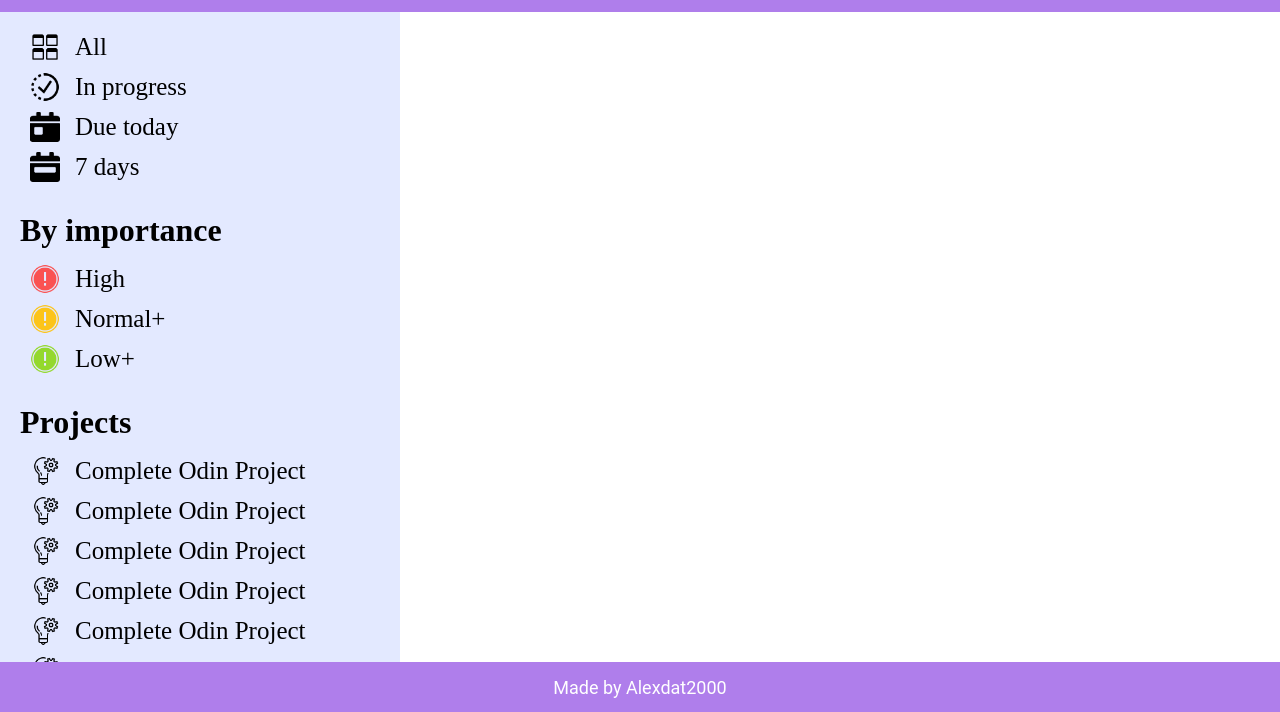
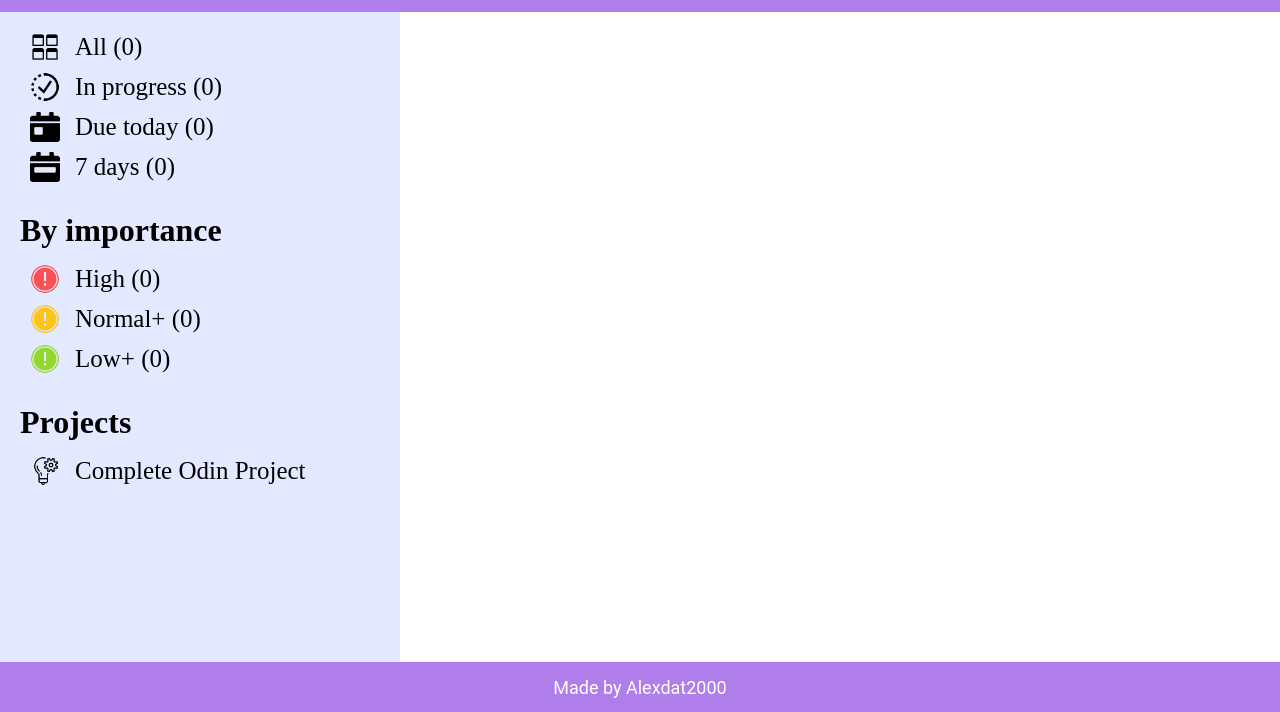
Before and after one commit to alexdat2000-odin-projects/odin-todo-list, a website built with webpack: page src/template.html in a window 1280 px wide. Shown: the part 88-800 px from the top of the page. Built offline with nearby package versions, Linux system fonts and the light colour scheme.

Commit message:
Generate sidebar from js

```diff
--- a/package.json
+++ b/package.json
@@ -14,10 +14,12 @@
     "@eslint/js": "^9.9.0",
     "css-loader": "^7.1.2",
     "eslint": "^9.9.0",
+    "file-loader": "^6.2.0",
     "globals": "^15.9.0",
     "html-loader": "^5.1.0",
     "html-webpack-plugin": "^5.6.0",
     "style-loader": "^4.0.0",
+    "url-loader": "^4.1.1",
     "webpack": "^5.93.0",
     "webpack-cli": "^5.1.4",
     "webpack-dev-server": "^5.0.4"
--- /dev/null
+++ b/src/dom-generating.js
@@ -0,0 +1,97 @@
+import all_icon from './static/icons/all-icon.png';
+import day_icon from './static/icons/day-icon.png';
+import in_progress_icon from './static/icons/in-progress-icon.png';
+import priority_icon_low from './static/icons/priority-icon-low.png';
+import priority_icon_normal from './static/icons/priority-icon-normal.png';
+import priority_icon_high from './static/icons/priority-icon-high.png';
+import project_icon from './static/icons/project-icon.png';
+import week_icon from './static/icons/week-icon.png';
+
+
+export function generate_sidebar(todo_list) {
+    let counts_by_priorities = todo_list.GetCountsByPriorities();
+
+    const content = [{
+        header: null,
+        content: [
+            {
+                src: all_icon,
+                alt: "all icon",
+                text: `All (${
+                    counts_by_priorities.low +
+                    counts_by_priorities.normal +
+                    counts_by_priorities.high
+                })`
+            },
+            {
+                src: in_progress_icon,
+                alt: "in progress icon",
+                text: `In progress (${todo_list.FilterInProgress().length})`
+            },
+            {
+                src: day_icon,
+                alt: "day icon",
+                text: `Due today (${todo_list.FilterIncomingDeadlines(1).length})`
+            },
+            {
+                src: week_icon,
+                alt: "week icon",
+                text: `7 days (${todo_list.FilterIncomingDeadlines(7).length})`
+            },
+        ]
+    }, {
+        header: "By importance",
+        content: [
+            {
+                src: priority_icon_high,
+                alt: "high priority icon",
+                text: `High (${counts_by_priorities.high})`
+            },
+            {
+                src: priority_icon_normal,
+                alt: "normal priority icon",
+                text: `Normal+ (${counts_by_priorities.normal + counts_by_priorities.high})`
+            },
+            {
+                src: priority_icon_low,
+                alt: "low priority icon",
+                text: `Low+ (${counts_by_priorities.low + counts_by_priorities.normal + counts_by_priorities.high})`
+            },
+        ]
+    }, {
+        header: 'Projects',
+        content: [
+            {
+                src: project_icon, alt: "project icon", text: `Complete Odin Project`
+            },
+        ]
+    }]
+
+    const element = document.createElement("div");
+    element.id = "sidebar";
+    for (const block of content) {
+        const blockElem = document.createElement("div");
+        if (block.header != null) {
+            const header = document.createElement("h1");
+            header.innerText = block.header;
+            blockElem.appendChild(header);
+        }
+
+        for (const tab of block.content) {
+            const tabElem = document.createElement("div");
+            tabElem.classList.add("tab");
+
+            const icon = document.createElement("img");
+            icon.src = tab.src;
+            icon.alt = tab.alt;
+            tabElem.appendChild(icon);
+            const text = document.createElement("span");
+            text.innerText = tab.text;
+            tabElem.appendChild(text);
+
+            blockElem.appendChild(tabElem);
+        }
+        element.appendChild(blockElem);
+    }
+    return element;
+}
--- a/src/index.js
+++ b/src/index.js
@@ -1 +1,19 @@
 import "./styles.css"
+import {generate_sidebar} from "./dom-generating";
+import {TodoList} from "./todo-logic";
+
+let todo_list = new TodoList();
+
+
+function update_sidebar(selected) {
+    const sidebar = document.getElementById("sidebar");
+    const body = document.querySelector("body");
+
+    body.insertBefore(generate_sidebar(todo_list), sidebar);
+    body.removeChild(sidebar);
+}
+
+
+window.onload = () => {
+    update_sidebar(null);
+}
--- a/src/styles.css
+++ b/src/styles.css
@@ -56,8 +56,25 @@ body {
   padding: 20px 10px 20px 10px;
 
   gap: 30px;
-  overflow-y: scroll;
+  overflow-y: auto;
 }
+
+::-webkit-scrollbar {
+  width: 10px;
+}
+
+/* Track */
+::-webkit-scrollbar-track {
+  box-shadow: inset 0 0 5px grey;
+  border-radius: 5px;
+}
+
+/* Handle */
+::-webkit-scrollbar-thumb {
+  background: rgba(175, 126, 235, 0.5);
+  border-radius: 5px;
+}
+
 
 #sidebar > div {
   display: flex;
--- a/src/template.html
+++ b/src/template.html
@@ -14,7 +14,6 @@
     <link rel="mask-icon" href="static/favicon/safari-pinned-tab.svg" color="#5bbad5">
     <link rel="shortcut icon" href="static/favicon/favicon.ico">
     <meta name="msapplication-TileColor" content="#da532c">
-    <meta name="msapplication-config" content="/static/icons/browserconfig.xml">
     <meta name="theme-color" content="#ffffff">
   </head>
 
@@ -24,76 +23,7 @@
       <div>To-Do List</div>
     </div>
     <div id="sidebar">
-      <div>
-        <div class="tab">
-          <img src="static/icons/all-icon.png" alt="all icon"><span>All</span>
-        </div>
-        <div class="tab">
-          <img src="static/icons/in-progress-icon.png" alt="in progress icon"><span>In progress</span>
-        </div>
-        <div class="tab">
-          <img src="static/icons/day-icon.png" alt="day icon"><span>Due today</span>
-        </div>
-        <div class="tab">
-          <img src="static/icons/week-icon.png" alt="week icon"><span>7 days</span>
-        </div>
-      </div>
 
-      <div>
-        <h1>By importance</h1>
-        <div class="tab">
-          <img src="static/icons/priority-icon-high.png" alt="high priority icon"><span>High</span>
-        </div>
-        <div class="tab">
-          <img src="static/icons/priority-icon-normal.png" alt="normal priority icon"><span>Normal+</span>
-        </div>
-        <div class="tab">
-          <img src="static/icons/priority-icon-low.png" alt="low priority icon"><span>Low+</span>
-        </div>
-      </div>
-
-      <div>
-        <h1>Projects</h1>
-        <div class="tab">
-          <img src="static/icons/project-icon.png" alt="project icon"><span>Complete Odin Project</span>
-        </div>
-        <div class="tab">
-          <img src="static/icons/project-icon.png" alt="project icon"><span>Complete Odin Project</span>
-        </div>
-        <div class="tab">
-          <img src="static/icons/project-icon.png" alt="project icon"><span>Complete Odin Project</span>
-        </div>
-        <div class="tab">
-          <img src="static/icons/project-icon.png" alt="project icon"><span>Complete Odin Project</span>
-        </div>
-        <div class="tab">
-          <img src="static/icons/project-icon.png" alt="project icon"><span>Complete Odin Project</span>
-        </div>
-        <div class="tab">
-          <img src="static/icons/project-icon.png" alt="project icon"><span>Complete Odin Project</span>
-        </div>
-        <div class="tab">
-          <img src="static/icons/project-icon.png" alt="project icon"><span>Complete Odin Project</span>
-        </div>
-        <div class="tab">
-          <img src="static/icons/project-icon.png" alt="project icon"><span>Complete Odin Project</span>
-        </div>
-        <div class="tab">
-          <img src="static/icons/project-icon.png" alt="project icon"><span>Complete Odin Project</span>
-        </div>
-        <div class="tab">
-          <img src="static/icons/project-icon.png" alt="project icon"><span>Complete Odin Project</span>
-        </div>
-        <div class="tab">
-          <img src="static/icons/project-icon.png" alt="project icon"><span>Complete Odin Project</span>
-        </div>
-        <div class="tab">
-          <img src="static/icons/project-icon.png" alt="project icon"><span>Complete Odin Project</span>
-        </div>
-        <div class="tab">
-          <img src="static/icons/project-icon.png" alt="project icon"><span>Complete Odin Project</span>
-        </div>
-      </div>
     </div>
     <div id="main">
 
--- a/src/todo-logic.js
+++ b/src/todo-logic.js
@@ -1,5 +1,4 @@
-// eslint-disable-next-line no-undef
-const uuidv4 = require("uuid/v4")
+import { v4 as uuidv4 } from 'uuid';
 import {StorageGet, StorageSet} from "./storage";
 
 
```
Also changed, not shown: 1 other file.
